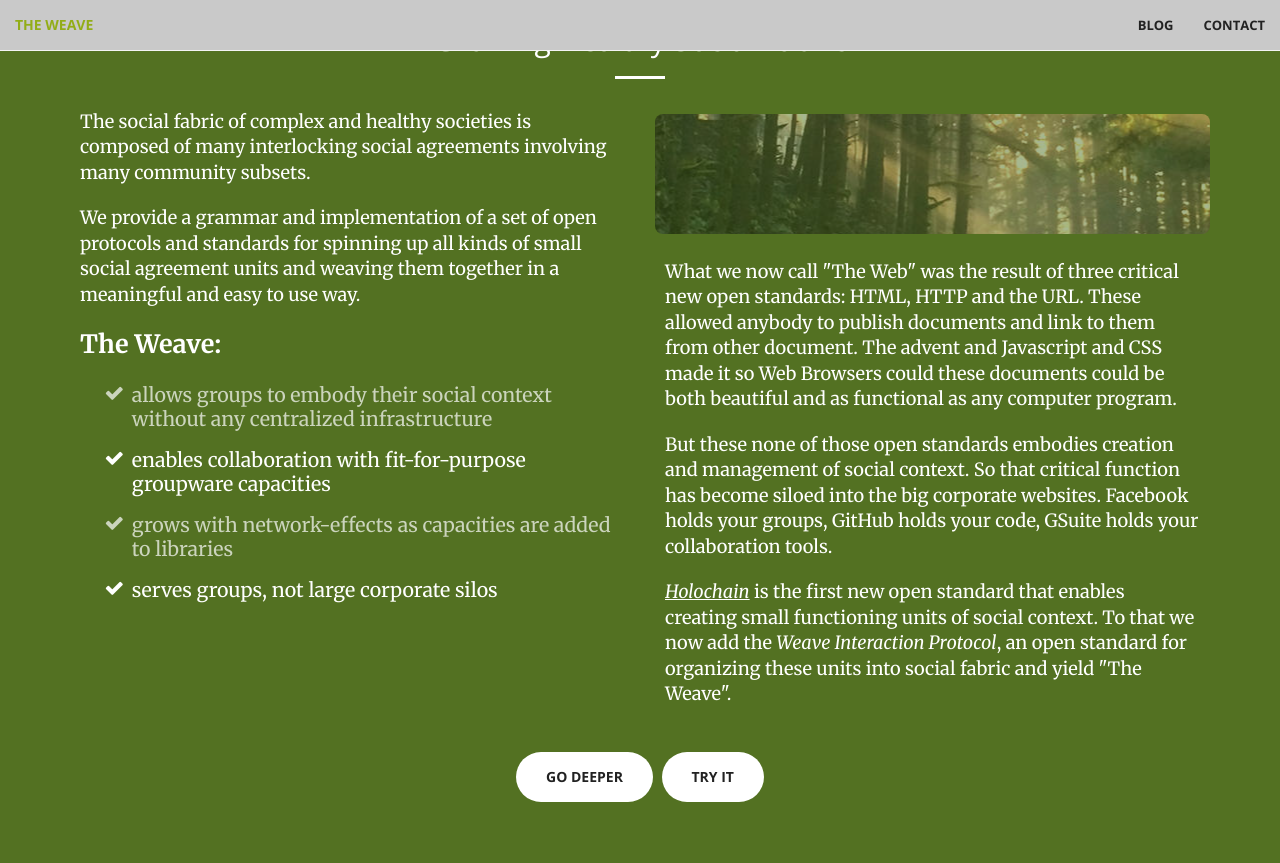
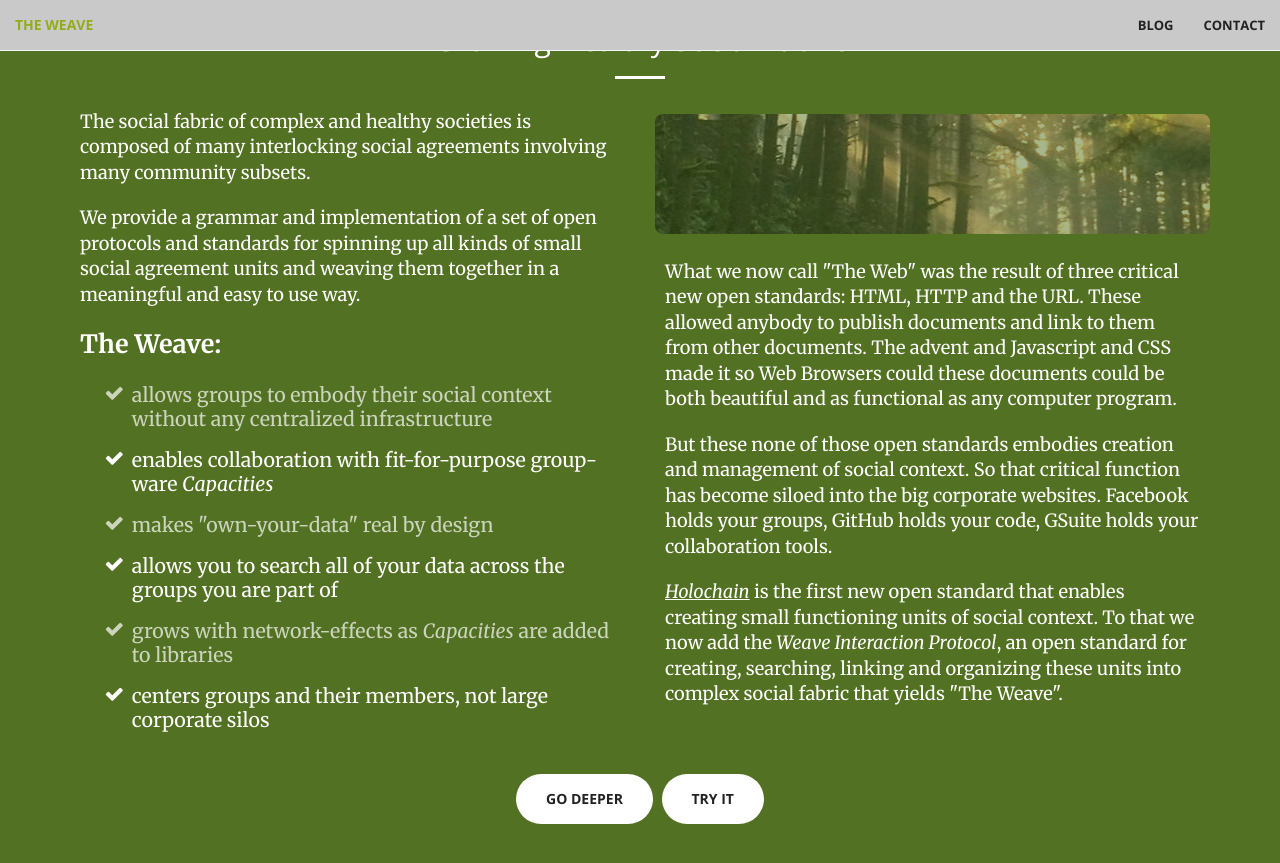
Before and after one commit to lightningrodlabs/theweave, a Jekyll site: the page built from docs/index.md, in a window 1280 px wide and 900 px high, scrolled down 977 px. Shown: the top 863 px of the window. Built offline with Jekyll 4.4.1, drawn with Linux system fonts in a browser that asks for light colours.

Commit message:
more bullet points

```diff
--- a/docs/index.md
+++ b/docs/index.md
@@ -28,18 +28,20 @@ description: ""
         <p> We provide a grammar and implementation of a set of open protocols and standards for spinning up all kinds of small social agreement units and weaving them together in a meaningful and easy to use way.</p>
         <p style="font-weight:bold; font-size:180%;">The Weave:</p><ul>
           <li class="text-faded">allows groups to embody their social context without any centralized infrastructure</li>
-          <li>enables collaboration with fit-for-purpose groupware capacities</li>
-          <li class="text-faded">grows with network-effects as capacities are added to  libraries </li>
-          <li>serves groups, not large corporate silos</li>
+          <li>enables collaboration with fit-for-purpose group-ware <i>Capacities</i></li>
+          <li class="text-faded">makes "own-your-data" real by design</li>
+          <li>allows you to search all of your data across the groups you are part of</li>
+          <li class="text-faded">grows with network-effects as <i>Capacities</i> are added to libraries </li>
+          <li>centers groups and their members, not large corporate silos</li>
         </ul>
       </div>
       <div class="col-lg-6 col-md-6">
         <div class="about-image"></div>
       </div>
       <div class="col-lg-6 col-md-6">
-        <p >What we now call "The Web" was the result of three critical new open standards: HTML, HTTP and the URL.  These allowed anybody to publish documents and link to them from other document.  The advent and Javascript and CSS made it so Web Browsers could these documents could be both beautiful and as functional as any computer program.  </p>
+        <p >What we now call "The Web" was the result of three critical new open standards: HTML, HTTP and the URL.  These allowed anybody to publish documents and link to them from other documents.  The advent and Javascript and CSS made it so Web Browsers could these documents could be both beautiful and as functional as any computer program.  </p>
         <p> But these none of those open standards embodies creation and management of social context.  So that critical function has become siloed into the big corporate websites.  Facebook holds your groups, GitHub holds your code, GSuite holds your collaboration tools.</p>
-        <p ><a class="linkable" href="https://holochain.org"><i>Holochain</i></a> is the first new open standard that enables creating small functioning units of social context.  To that we now add the <i>Weave Interaction Protocol</i>, an open standard for organizing these units into social fabric and yield "The Weave".</p>
+        <p ><a class="linkable" href="https://holochain.org"><i>Holochain</i></a> is the first new open standard that enables creating small functioning units of social context.  To that we now add the <i>Weave Interaction Protocol</i>, an open standard for creating, searching, linking and organizing these units into complex social fabric that yields "The Weave".</p>
       </div>
       <p class="aligncenter"><br /><a href="#deeper" class="btn btn-default btn-xl page-scroll sr-button">Go Deeper</a>
       &nbsp;<a href="#tryit" class="btn btn-default btn-xl page-scroll sr-button">Try It</a></p>
```
